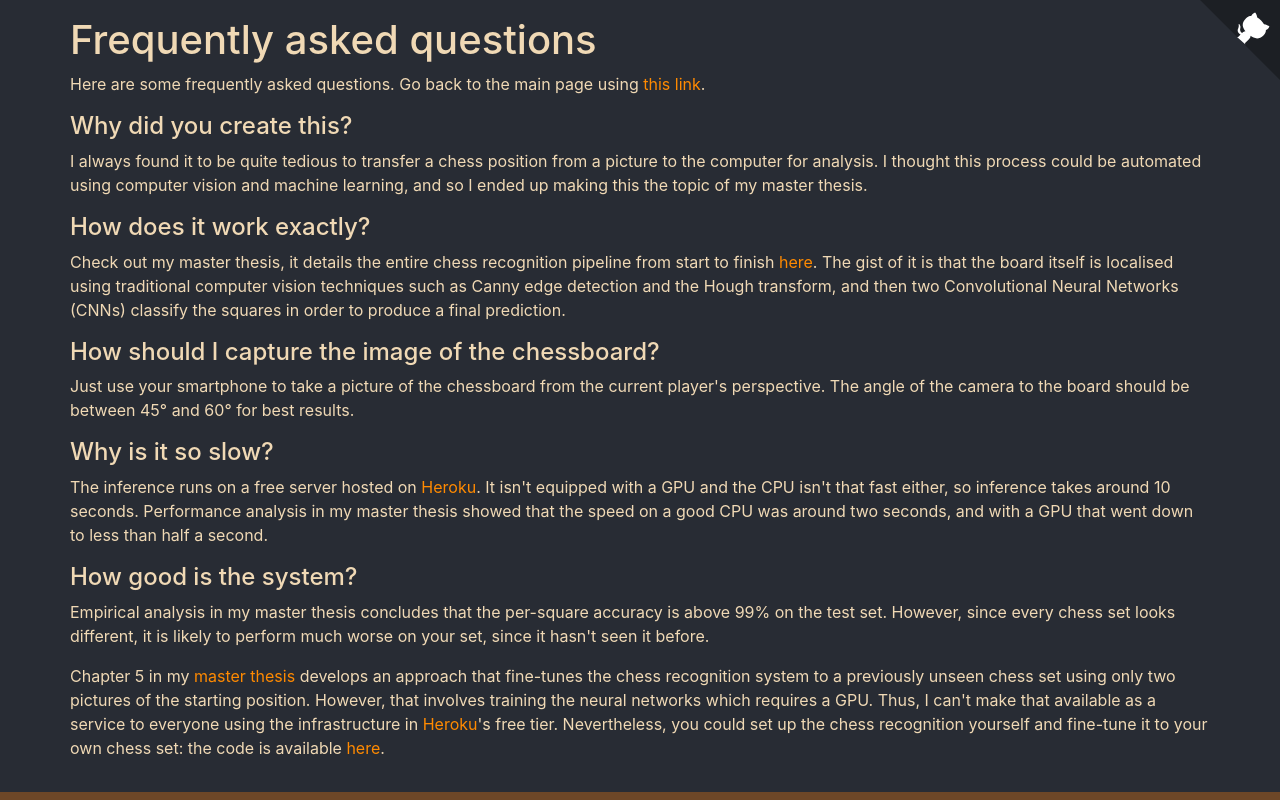
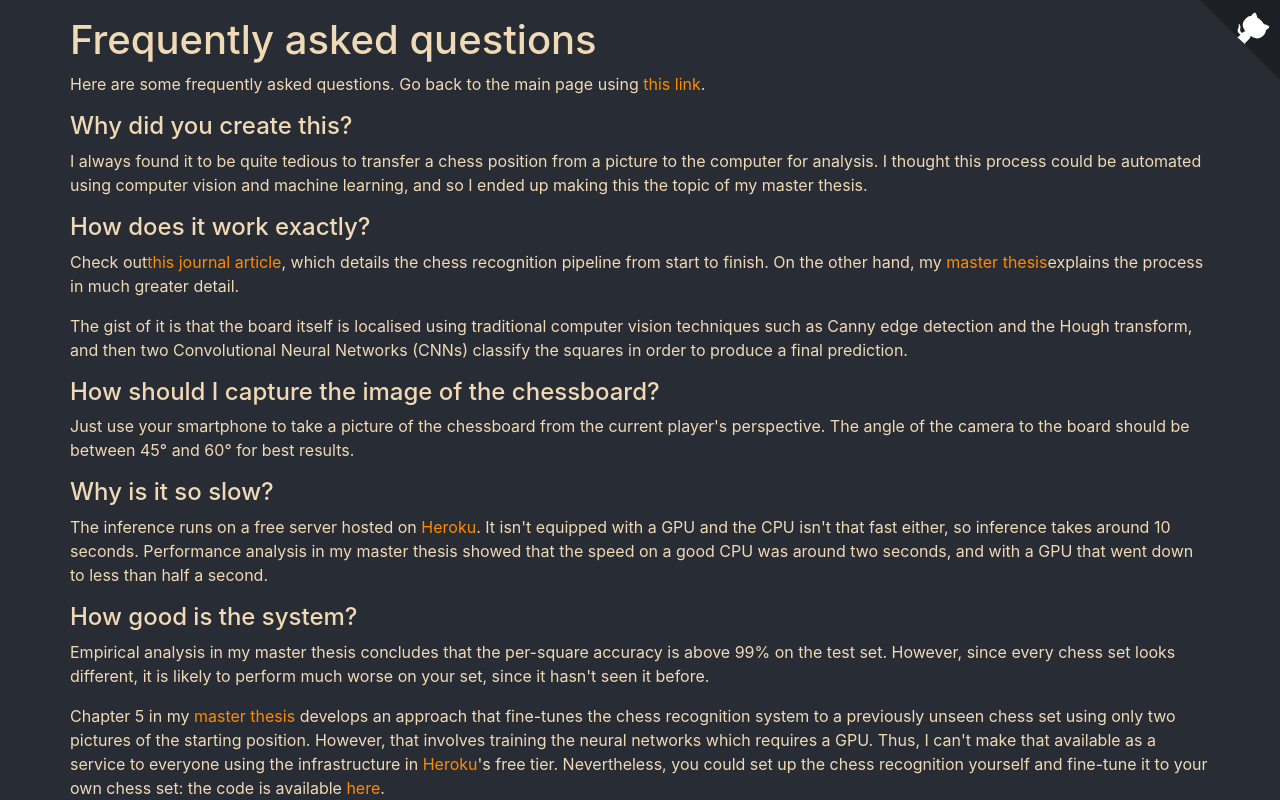
Before and after one commit to georg-wolflein/chesscog-app, a React (Create React App) app in the folder app/: page /faq in a window 1280 px wide. Shown: the top 800 px of the page. Built offline with nearby package versions, Linux system fonts and the light colour scheme; no server answers.

Commit message:
Add link to journal article

```diff
--- a/app/src/components/Faq.tsx
+++ b/app/src/components/Faq.tsx
@@ -23,19 +23,30 @@ export default function Faq() {
         </p>
         <h4>How does it work exactly?</h4>
         <p>
-          Check out my master thesis, it details the entire chess recognition
-          pipeline from start to finish{" "}
+          Check out
+          <a
+            target="_blank"
+            rel="noreferrer"
+            href="https://www.mdpi.com/2313-433X/7/6/94"
+          >
+            this journal article
+          </a>
+          , which details the chess recognition pipeline from start to finish.
+          On the other hand, my{" "}
           <a
             target="_blank"
             rel="noreferrer"
             href="https://github.com/georg-wolflein/chesscog-report/raw/master/report.pdf"
           >
-            here
+            master thesis
           </a>
-          . The gist of it is that the board itself is localised using
-          traditional computer vision techniques such as Canny edge detection
-          and the Hough transform, and then two Convolutional Neural Networks
-          (CNNs) classify the squares in order to produce a final prediction.
+          explains the process in much greater detail.
+        </p>
+        <p>
+          The gist of it is that the board itself is localised using traditional
+          computer vision techniques such as Canny edge detection and the Hough
+          transform, and then two Convolutional Neural Networks (CNNs) classify
+          the squares in order to produce a final prediction.
         </p>
         <h4>How should I capture the image of the chessboard?</h4>
         <p>
```
